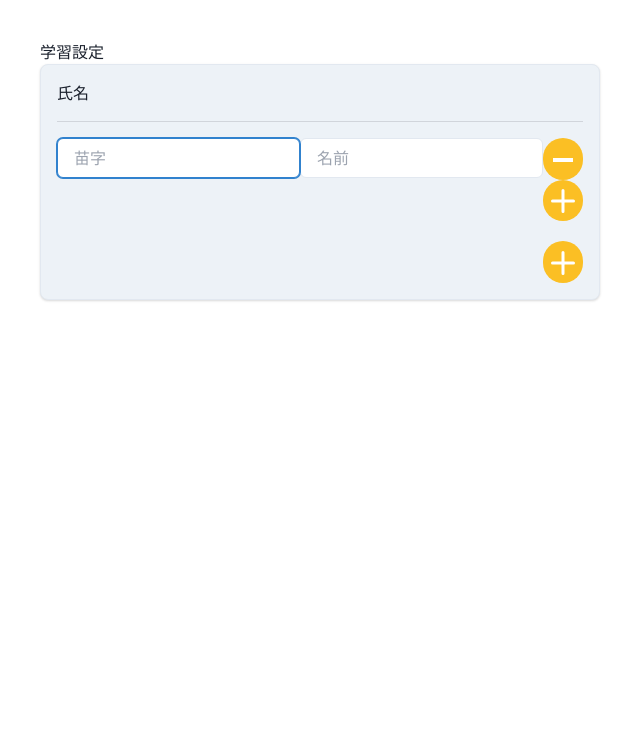
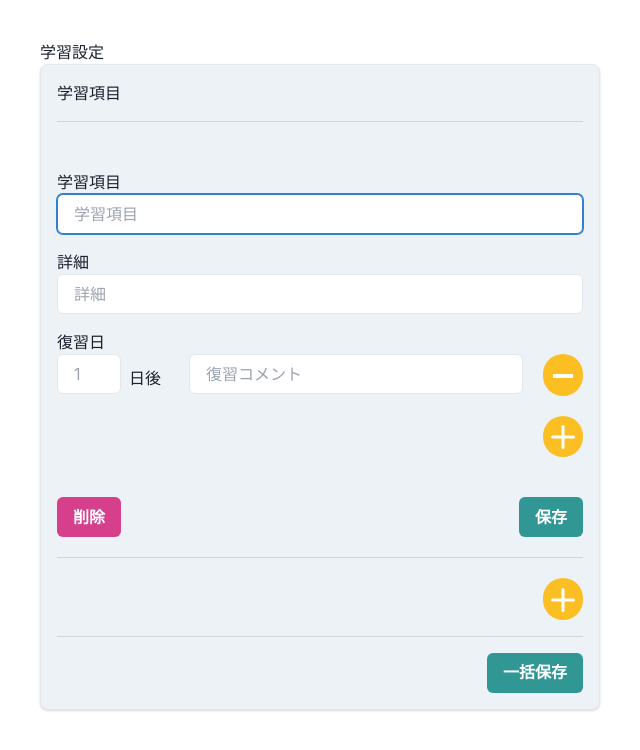
Before and after one commit to koji-koji/lean-learn, a Next.js app: page / in a window 1280 px wide. Both pictures are taken after a click on the button 563 px from the left and 158 px from the top of the page. Shown: the top 750 px of the page, without its empty margins (0-640 px from the left). Built offline with nearby package versions, Linux system fonts and the light colour scheme.

Commit message:
style: カードのスタイルの調整。

```diff
--- a/components/mass/LearnSettingCardComponent.tsx
+++ b/components/mass/LearnSettingCardComponent.tsx
@@ -1,5 +1,5 @@
 import { AddIcon, MinusIcon } from '@chakra-ui/icons'
-import { Box, Icon, Input } from '@chakra-ui/react'
+import { Box, Button, Icon, Input } from '@chakra-ui/react'
 import React, { useState } from 'react'
 import { useFieldArray, useForm } from 'react-hook-form'
 import SeparateHr from '../parts/SeparateHr'
@@ -11,7 +11,7 @@ export interface LearnInfo {
   notification: { notifyDate: string; notificationText: string }[]
 }
 
-const SampleCardComponent: React.FC = () => {
+const LearnSettingCardComponent: React.FC = () => {
   const { control, register, handleSubmit, getValues } =
     useForm<{ learnInfos: LearnInfo[] }>()
 
@@ -26,7 +26,11 @@ const SampleCardComponent: React.FC = () => {
   }
 
   const addLearnInfoss = () => {
-    append({ firstName: '', lastName: '' })
+    append({
+      firstName: '',
+      lastName: '',
+      notification: [{ notifyDate: '', notificationText: '' }],
+    })
   }
 
   return (
@@ -41,11 +45,12 @@ const SampleCardComponent: React.FC = () => {
         boxShadow="base"
       >
         <form onSubmit={handleSubmit(onSubmit)}>
-          <p>氏名</p>
+          <p>学習項目</p>
           <SeparateHr />
           <ul className="space-y-5">
             {fields.map((field, index) => (
-              <li key={field.key} className="flex space-x-5">
+              <>
+                <li key={field.key} className="flex pt-8">
                   <ScheduleInputPair
                     index={index}
                     register={register}
@@ -53,6 +58,8 @@ const SampleCardComponent: React.FC = () => {
                     topRemove={remove}
                   />
                 </li>
+                <SeparateHr />
+              </>
             ))}
             <li className="flex justify-end">
               <button
@@ -63,10 +70,16 @@ const SampleCardComponent: React.FC = () => {
               </button>
             </li>
           </ul>
+          <SeparateHr />
+          <div className="text-right space-x-4">
+            <Button colorScheme="teal" size="md">
+              一括保存
+            </Button>
+          </div>
         </form>
       </Box>
     </>
   )
 }
 
-export default SampleCardComponent
+export default LearnSettingCardComponent
--- a/components/mass/ScheduleInputPair.tsx
+++ b/components/mass/ScheduleInputPair.tsx
@@ -1,5 +1,5 @@
 import { AddIcon, MinusIcon } from '@chakra-ui/icons'
-import { Input } from '@chakra-ui/react'
+import { Button, Input } from '@chakra-ui/react'
 import React from 'react'
 import {
   Control,
@@ -37,50 +37,54 @@ const ScheduleInputPair: React.FC<Props> = ({
     keyName: 'key', // デフォルトではidだが、keyに変更。
   })
 
-  const addLearnInfoss = () => {
+  const addLearnInfos = () => {
     append({ notifyDate: '' })
   }
 
   return (
     <>
-      <div className="flex flex-col">
-        <div className="flex justify-between">
+      <div className="flex justify-between w-full">
+        <div className="flex flex-col w-full space-y-4">
+          <div>
+            <p>学習項目</p>
             <Input
               {...register(`learnInfos.${index}.firstName`)}
-            placeholder="苗字"
+              placeholder="学習項目"
               bg="white"
             />
+          </div>
+          <div>
+            <p>詳細</p>
             <Input
               {...register(`learnInfos.${index}.lastName`)}
-            placeholder="名前"
+              placeholder="詳細"
               bg="white"
             />
-          <button
-            className="p-2 rounded-full bg-yellow-400"
-            onClick={() => topRemove(index)}
-          >
-            <MinusIcon w={6} h={6} color={'white'} />
-          </button>
           </div>
           <div>
-          <ul className="space-y-5">
+            <p>復習日</p>
+            <ul className="space-y-5 pb-10">
               {fields.map((field, i) => (
                 <li key={field.key} className="flex space-x-5">
+                  <div className="w-28 flex">
+                    <Input
+                      {...register(
+                        `learnInfos.${index}.notification.${i}.notifyDate`
+                      )}
+                      placeholder="1"
+                      bg="white"
+                    />
+                    <p className="pl-2 pt-3 w-28">日後</p>
+                  </div>
+
                   <Input
                     {...register(
                       `learnInfos.${index}.notification.${i}.notificationText`
                     )}
-                  placeholder="notification"
+                    placeholder="復習コメント"
                     bg="white"
                   />
-                <Input
-                  {...register(
-                    `learnInfos.${index}.notification.${i}.notifyDate`
-                  )}
-                  placeholder="notification"
-                  bg="white"
-                />
-                <p className="min-w-10">日後</p>
+
                   <button
                     className="p-2 rounded-full bg-yellow-400"
                     onClick={() => remove(i)}
@@ -92,13 +96,27 @@ const ScheduleInputPair: React.FC<Props> = ({
               <li className="flex justify-end">
                 <button
                   className="p-2 rounded-full bg-yellow-400"
-                onClick={addLearnInfoss}
+                  onClick={addLearnInfos}
                 >
                   <AddIcon w={6} h={6} color={'white'} />
                 </button>
               </li>
             </ul>
+            <div className="flex justify-between space-x-4">
+              <Button
+                colorScheme="pink"
+                size="md"
+                onClick={() => topRemove(index)}
+              >
+                削除
+              </Button>
+              <Button colorScheme="teal" size="md">
+                保存
+              </Button>
             </div>
+          </div>
+        </div>
+        <div></div>
       </div>
     </>
   )
```
Lines whose indentation alone changed are shown as unchanged.
